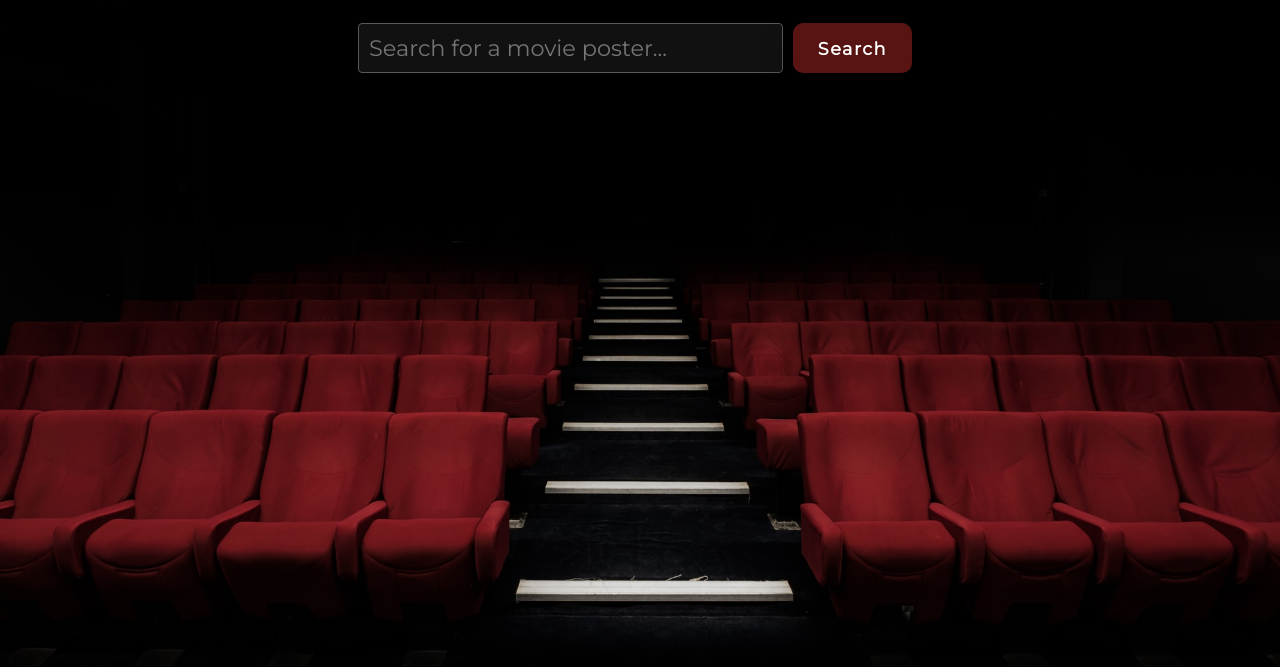
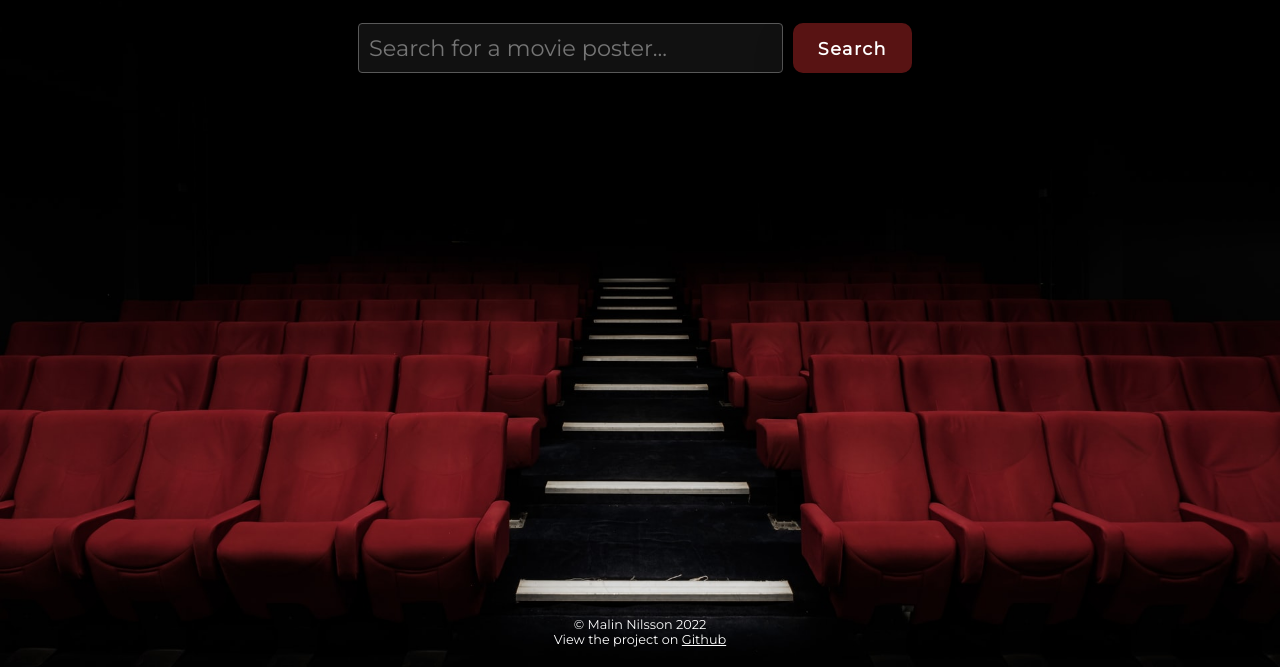
Before and after one commit to malin-nilsson/CinePosters, a website built with Parcel: page index.html in a window 1280 px wide. Shown: the part 133-800 px from the top of the page. Built offline with nearby package versions, Linux system fonts and the light colour scheme.

Commit message:
Added author

```diff
--- a/index.html
+++ b/index.html
@@ -26,7 +26,10 @@
         <div id="result">
 
         </div>
-
+<footer>
+    <p>© Malin Nilsson 2022</p>
+    <p>View the project on <a href="https://github.com/malin-nilsson/CinePosters">Github</a></p>
+</footer>
     </main>
 </body>
 
--- a/src/scss/main.scss
+++ b/src/scss/main.scss
@@ -24,6 +24,7 @@ main {
 }
 
 .wrapper {
+    position: relative;
     border-radius: 12px;
     padding-top: 20px;
     width: 90%;
@@ -139,6 +140,29 @@ h3 {
     }
 }
 
+footer {
+    font-family: 'Montserrat', sans-serif;
+    position: absolute;
+    bottom: 0;
+    left: 0;
+    display: flex;
+    width: 100%;
+    flex-direction: column;
+    justify-content: center;
+    align-items: center;
+    padding-bottom: 20px;
+
+    p {
+        font-size: 0.8rem;
+        margin: 0;
+        padding: 0;
+    }
+
+    a {
+        color: #fff;
+    }
+}
+
 @media screen and (min-width: 768px) {
 
     main {
@@ -181,6 +205,7 @@ h3 {
             font-size: 1.5rem;
         }
     }
+
     .search-field input {
         margin-top: 40px;
         width: 60%;
@@ -240,5 +265,26 @@ h3 {
         }
     }
 
+    footer {
+        font-family: 'Montserrat', sans-serif;
+        position: absolute;
+        bottom: 0;
+        left: 0;
+        display: flex;
+        width: 100%;
+        flex-direction: column;
+        justify-content: center;
+        align-items: center;
+        padding-bottom: 200px 0px 30px;
 
+        p {
+            font-size: 0.8rem;
+            margin: 0;
+            padding: 0;
         }
+
+        a {
+            color: #fff;
+        }
+    }
+}
```
Lines whose indentation alone changed are shown as unchanged.
